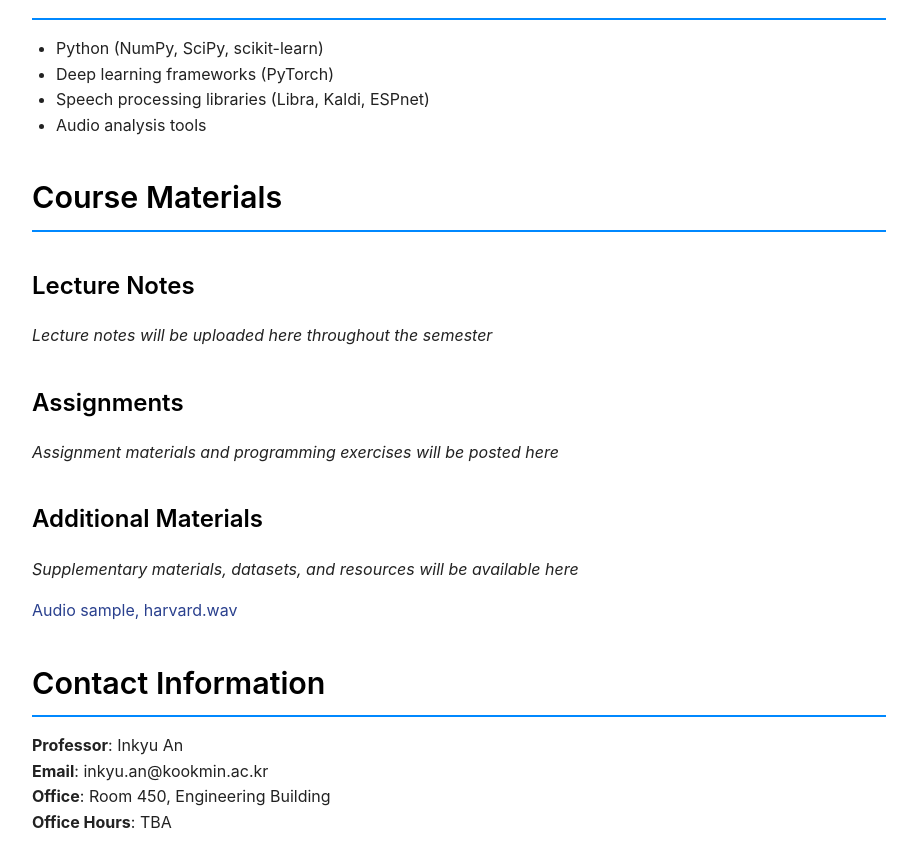
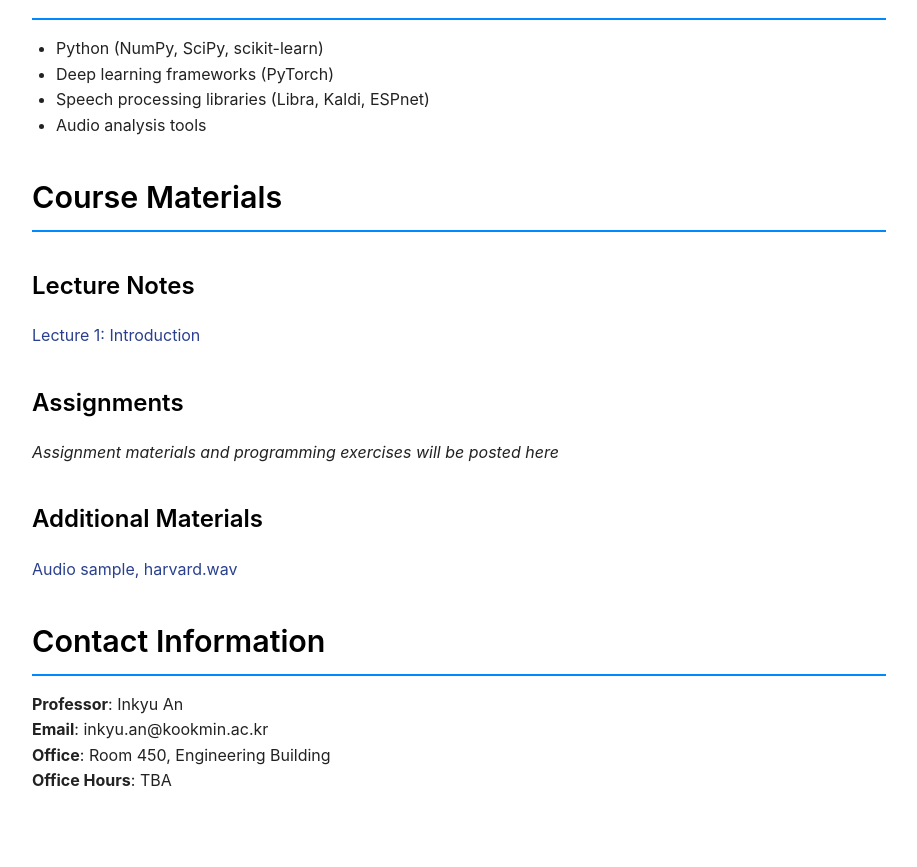
Before and after one commit to mairlab-KM/mairlab-KM.github.io, a Jekyll site: the page built from courses/speech-audio-recognition-2025fall.md, in a window 1280 px wide and 900 px high, scrolled down 2479 px. Shown: the top 867 px of the window, without its empty margins (181-1098 px from the left). Built offline with Jekyll 4.4.1, drawn with Linux system fonts in a browser that asks for light colours.

Commit message:
Update the materials of ASR coures

```diff
--- a/courses/speech-audio-recognition-2025fall.md
+++ b/courses/speech-audio-recognition-2025fall.md
@@ -95,7 +95,8 @@ By the end of this course, students will be able to:
 ## Course Materials
 
 ### Lecture Notes
-*Lecture notes will be uploaded here throughout the semester*
+
+[Lecture 1: Introduction](/assets/courses/speech-audio-recognition-2025fall/lectures/SpeechAudio_Lecture1.pdf)
 
 <!-- Example format - uncomment and modify as you add materials:
 - [Lecture 1: Introduction to Speech Recognition](/assets/courses/speech-audio-recognition-2025fall/lectures/lecture01-introduction.pdf)
@@ -113,7 +114,6 @@ By the end of this course, students will be able to:
 -->
 
 ### Additional Materials
-*Supplementary materials, datasets, and resources will be available here*
 
 [Audio sample, harvard.wav](/assets/courses/speech-audio-recognition-2025fall/materials/harvard.wav)
 
```
Also changed, not shown: 1 other file.
